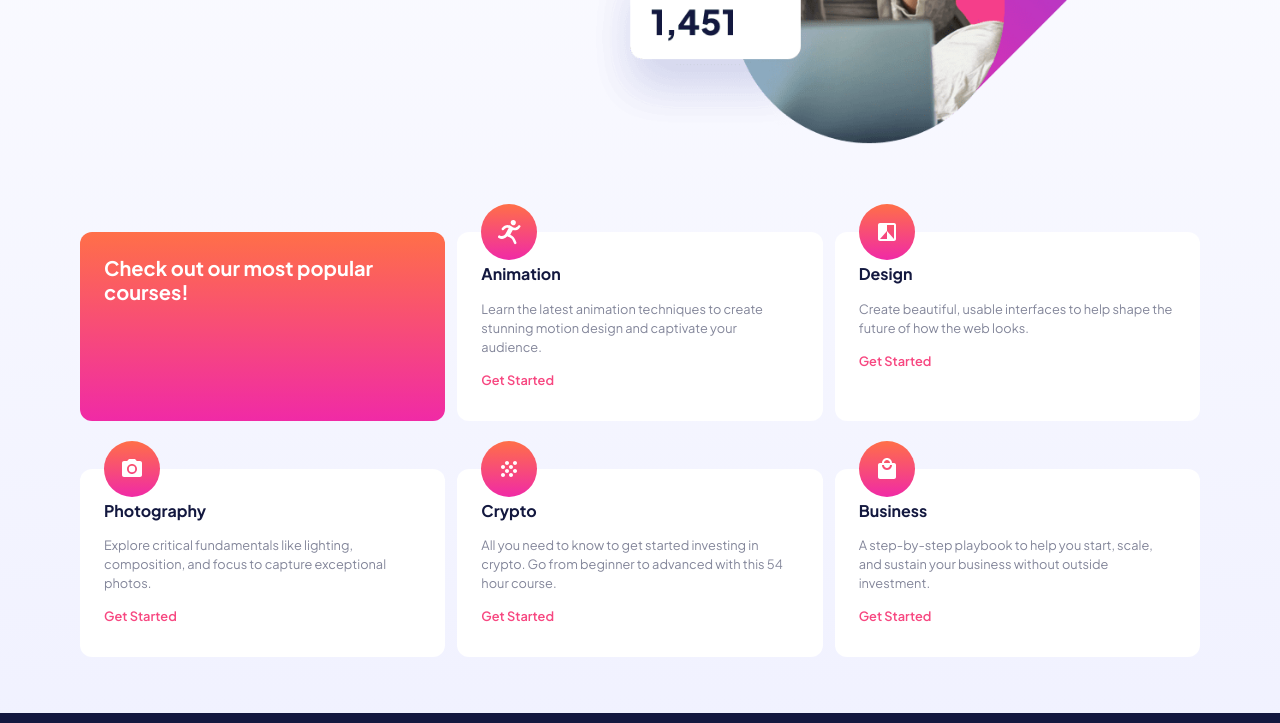
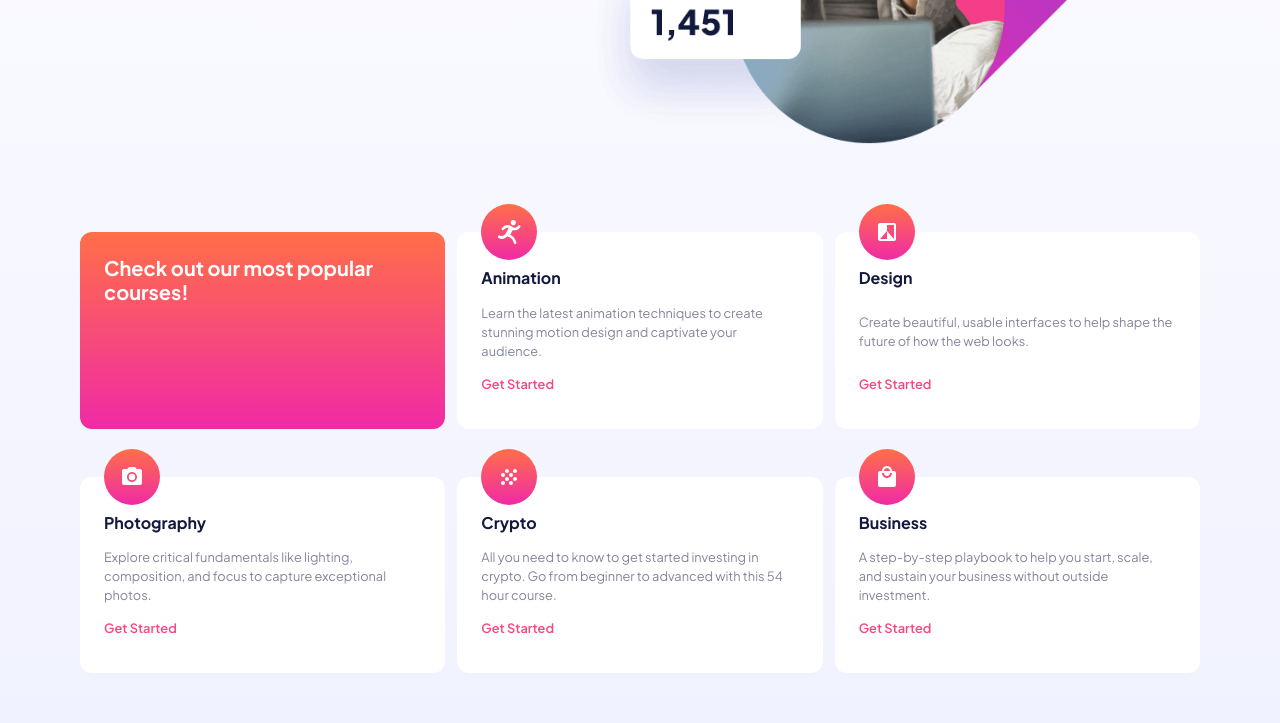
Before and after one commit to canasmh/skilled-landing-page, a website: page index.html in a window 1280 px wide. Shown: the part 549-1272 px from the top of the page. Drawn offline with nearby package versions, Linux system fonts and the light colour scheme; files that its build step writes are made by us from their sources.

Commit message:
Make container flex box so that header and link are spaced evenly across all containers

```diff
--- a/assets/scss/_courses.scss
+++ b/assets/scss/_courses.scss
@@ -18,11 +18,14 @@
 
 
     &__container {
-        padding: 4rem 3rem;
+        padding: 4.5rem 3rem;
         background-color: $color-white;
         // margin-bottom: 4rem;
         border-radius: 12px;
         position: relative;
+        display: flex;
+        flex-direction: column;
+        justify-content: space-between;
 
         &--colored {
             padding: 3rem;
@@ -49,6 +52,11 @@
             text-decoration: none;
             font-size: 1.6rem;
             font-weight: 600;
+            transition: color 0.2s ease-out;
+
+            &:hover {
+                color: lighten($color-pink, 15%);
+            }
         }
     }
 }
```
